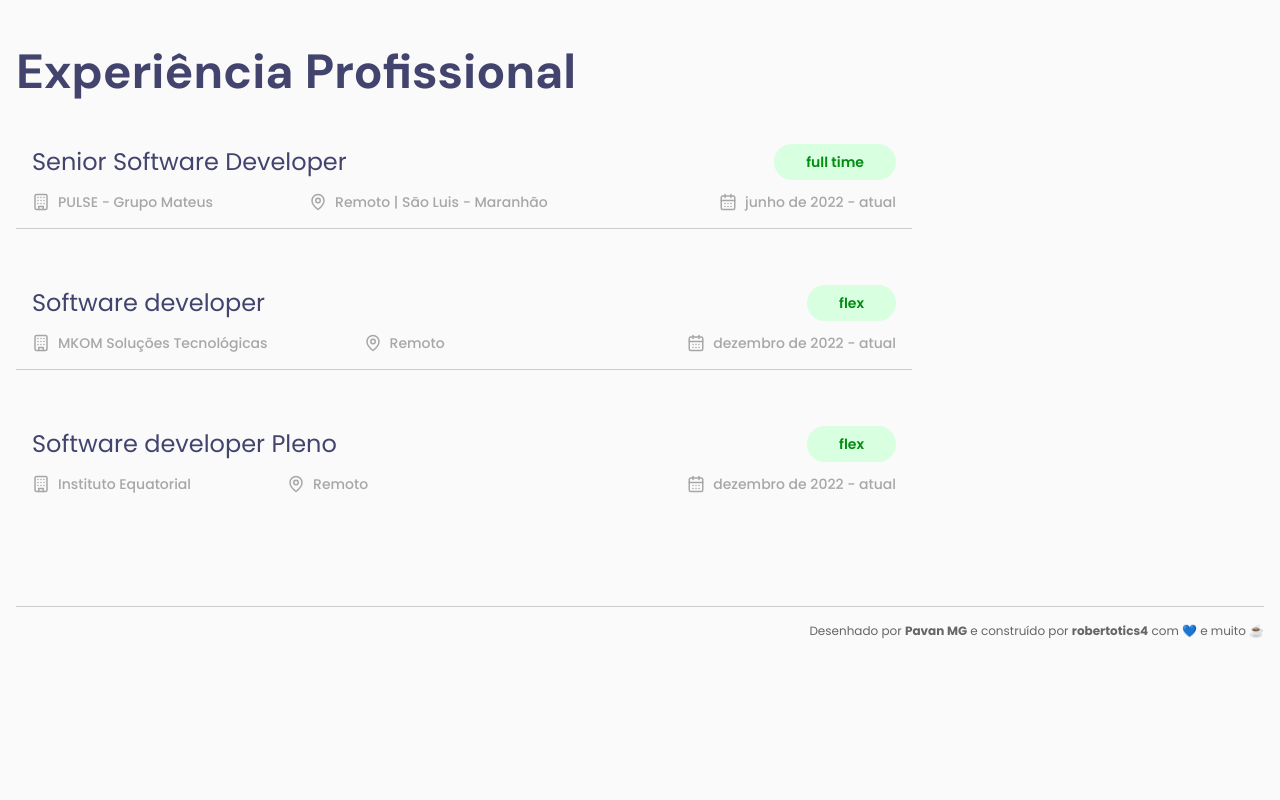
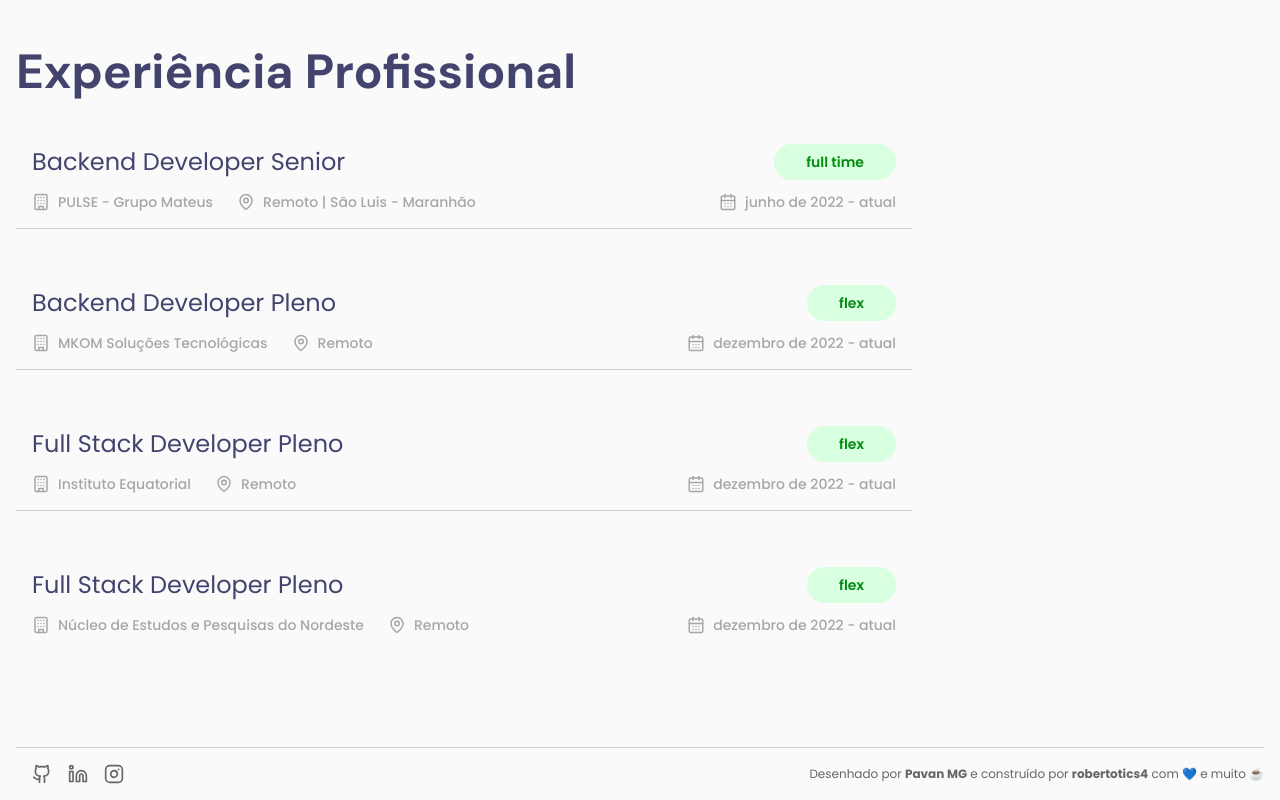
Before and after one commit to robertotics4/my-portifolio, a Next.js app: page /about in a window 1280 px wide. Shown: the part 765-1565 px from the top of the page. Before the commit the page ends 1420 px from the top, so only its background shows below. Built offline with nearby package versions, Linux system fonts and the light colour scheme.

Commit message:
feat: update contacts

```diff
--- a/src/app/contact/page.tsx
+++ b/src/app/contact/page.tsx
@@ -7,7 +7,7 @@ import { ContactButton } from '@/components/ContactButton'
 export default function ContactPage() {
   return (
     <div className="mt-48 flex flex-col items-center gap-8">
-      <Title text="Deixe uma mensagem 📪" />
+      <Title text="Contatos 📪" />
 
       <div className="flex gap-8">
         <ContactButton
--- a/src/components/Experience.tsx
+++ b/src/components/Experience.tsx
@@ -31,7 +31,7 @@ function Work({
       </div>
 
       <div className="flex items-center justify-between">
-        <div className="flex gap-24">
+        <div className="flex gap-6">
           <span className="flex items-center gap-2 font-secondary text-sm font-medium text-port-gray-400">
             <Building size={18} />
             {company}
@@ -58,7 +58,7 @@ export function Experience() {
       <div className="flex flex-col gap-10">
         <Work
           company="PULSE - Grupo Mateus"
-          office="Senior Software Developer"
+          office="Backend Developer Senior"
           location="Remoto | São Luis - Maranhão"
           workload="full time"
           startDate={formatDateToPtBr(
@@ -69,7 +69,7 @@ export function Experience() {
         />
         <Work
           company="MKOM Soluções Tecnológicas"
-          office="Software developer"
+          office="Backend Developer Pleno"
           location="Remoto"
           workload="flex"
           startDate={formatDateToPtBr(
@@ -80,7 +80,19 @@ export function Experience() {
         />
         <Work
           company="Instituto Equatorial"
-          office="Software developer Pleno"
+          office="Full Stack Developer Pleno"
+          location="Remoto"
+          workload="flex"
+          startDate={formatDateToPtBr(
+            new Date(
+              'Thu Dec 01 2022 00:00:00 GMT-0300 (Horário Padrão de Brasília)',
+            ),
+          )}
+        />
+
+        <Work
+          company="Núcleo de Estudos e Pesquisas do Nordeste"
+          office="Full Stack Developer Pleno"
           location="Remoto"
           workload="flex"
           startDate={formatDateToPtBr(
--- a/src/components/Footer.tsx
+++ b/src/components/Footer.tsx
@@ -1,7 +1,10 @@
+import { SocialMedia } from './SocialMedia'
+
 export function Footer() {
   return (
-    <div className="border-t border-t-port-gray-300">
-      <p className="font-secondary py-4 text-right text-xs text-port-gray-600">
+    <div className="flex place-content-between items-center border-t border-t-port-gray-300">
+      <SocialMedia />
+      <p className="py-4 text-right font-secondary text-xs text-port-gray-600">
         Desenhado por <strong>Pavan MG</strong> e construído por{' '}
         <strong>robertotics4</strong> com 💙 e muito ☕
       </p>
--- a/src/components/NavBar.tsx
+++ b/src/components/NavBar.tsx
@@ -1,5 +1,4 @@
 import { Logo } from './Logo'
-import { SocialMedia } from './SocialMedia'
 
 type ItemProps = {
   title: string
@@ -31,8 +30,6 @@ export function Navbar() {
         <Item title="Projetos" uri="/projects" />
         <Item title="Contatos" uri="/contact" />
       </ul>
-
-      <SocialMedia />
     </nav>
   )
 }
--- a/src/components/SocialMedia.tsx
+++ b/src/components/SocialMedia.tsx
@@ -15,21 +15,19 @@ function SocialMediaItem({ icon, url }: SocialMediaItemProps) {
 
 export function SocialMedia() {
   return (
-    <div className="flex items-center gap-2 p-4">
+    <div className="flex items-center gap-4 p-4">
       <SocialMediaItem
         icon={
           <Github className="h-5 w-5 text-port-gray-600 hover:text-port-blue-800" />
         }
         url="https://github.com/robertotics4"
       />
-
       <SocialMediaItem
         icon={
           <Linkedin className="h-5 w-5 text-port-gray-600 hover:text-port-blue-800" />
         }
         url="https://www.linkedin.com/in/robertotics4/"
       />
-
       <SocialMediaItem
         icon={
           <Instagram className="h-5 w-5 text-port-gray-600 hover:text-port-blue-800" />
```
